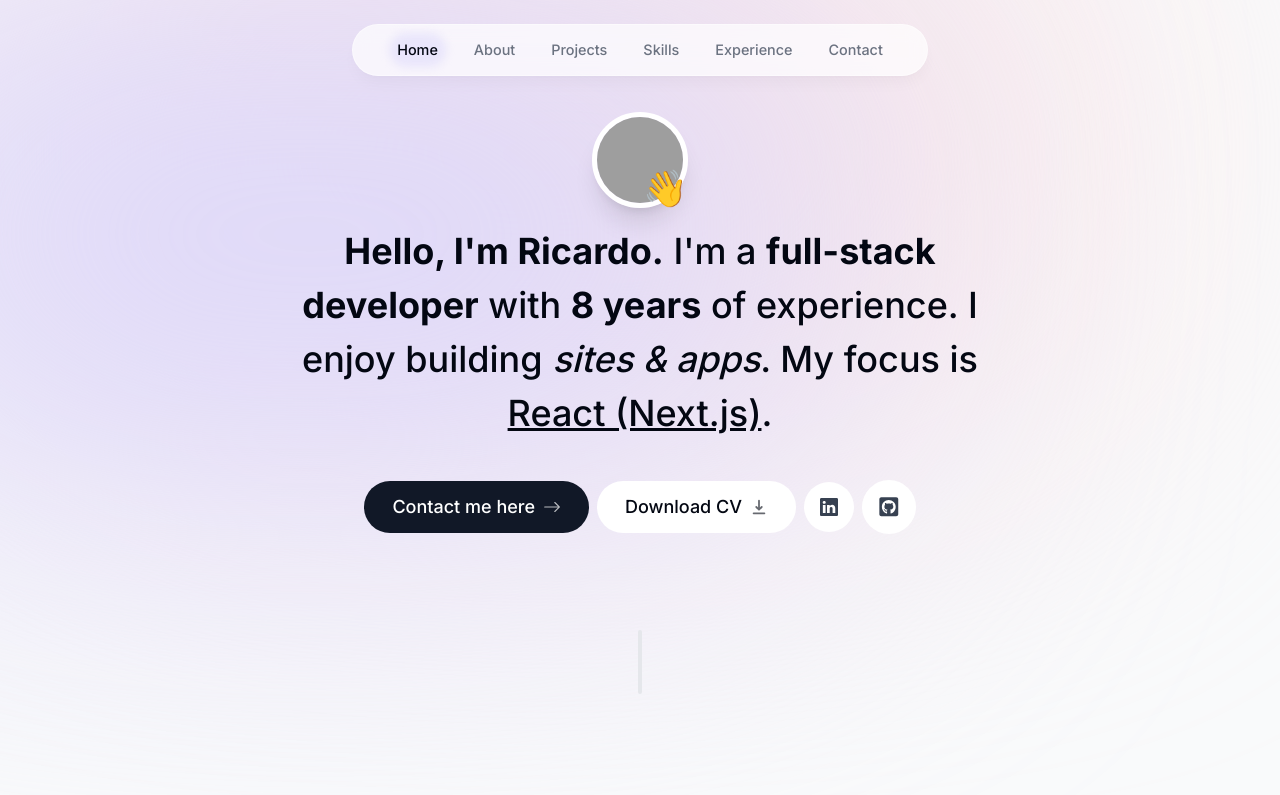
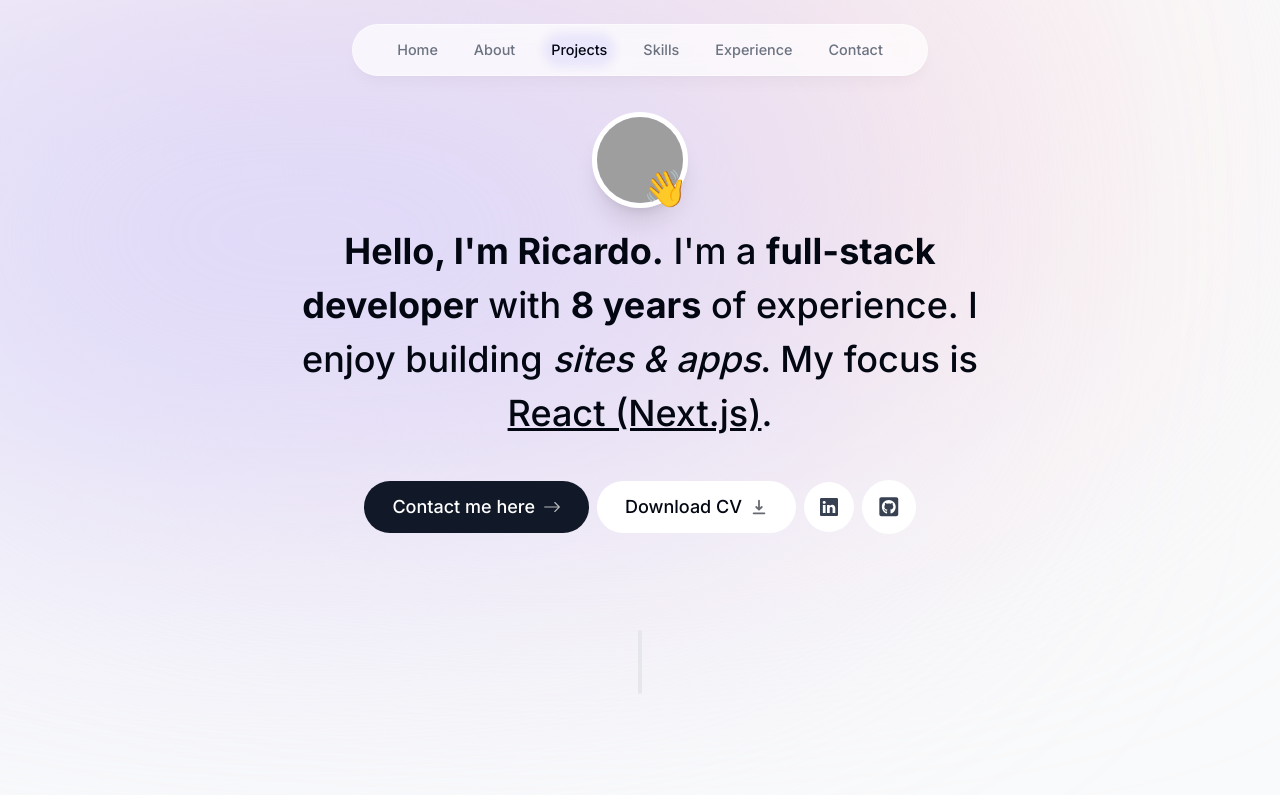
Before and after one commit to isamail-el-youssefi/Portfolio-NextJS-FramerMotion, a Next.js app: page / in a window 1280 px wide. Shown: the top 795 px of the page. Built offline with nearby package versions, Linux system fonts and the light colour scheme; grey boxes are pictures that could not be loaded.

Commit message:
using react intersection observer

```diff
--- a/components/about.tsx
+++ b/components/about.tsx
@@ -1,8 +1,26 @@
+"use client";
+
+import { useInView } from "react-intersection-observer";
 import SectionHeading from "./section-heading";
+import { useContext, useEffect } from "react";
+import { useActiveSectionContext } from "@/context/active-section-context";
 
 export default function About() {
+  const { ref, inView } = useInView();
+  const { setActiveSelection } = useActiveSectionContext();
+
+  useEffect(() => {
+    if (inView) {
+      setActiveSelection("About");
+    }
+  }, [inView, setActiveSelection]);
+
   return (
-    <section id="about" className="scroll-mt-28 mb-28 max-w-[45rem] text-center leading-8 sm:mb-40">
+    <section
+      ref={ref}
+      id="about"
+      className="scroll-mt-28 mb-28 max-w-[45rem] text-center leading-8 sm:mb-40"
+    >
       <SectionHeading>About me</SectionHeading>{" "}
       <p className="mb-3">
         After graduating with a degree in{" "}
--- a/components/header.tsx
+++ b/components/header.tsx
@@ -1,6 +1,9 @@
 "use client";
 
-import { activeSectionContext } from "@/context/active-section-context";
+import {
+  activeSectionContext,
+  useActiveSectionContext,
+} from "@/context/active-section-context";
 import { links } from "@/lib/data";
 import clsx from "clsx";
 import { motion } from "framer-motion";
@@ -8,7 +11,7 @@
 import { useContext } from "react";
 
 export default function Header() {
-  const context = useContext(activeSectionContext);
+  const { setActiveSelection, activeSelection } = useActiveSectionContext();
 
   return (
     <header className="z-[999] relative">
@@ -31,14 +34,14 @@
               <Link
                 className={clsx(
                   "flex w-full items-center justify-center px-3 sm:px-2 py-3 hover:text-gray-950 transition",
-                  { "text-gray-950": context?.activeSelection === link.name }
+                  { "text-gray-950": activeSelection === link.name }
                 )}
                 href={link.hash}
-                onClick={() => context?.setActiveSelection(link.name)}
+                onClick={() => setActiveSelection(link.name)}
               >
                 {link.name}
 
-                {link.name === context?.activeSelection && (
+                {link.name === activeSelection && (
                   <motion.span
                     layoutId="activeSelection"
                     transition={{ type: "spring", stiffness: 480, damping: 30 }}
--- a/components/projects.tsx
+++ b/components/projects.tsx
@@ -1,12 +1,26 @@
+"use client";
+
 import { projectsData } from "@/lib/data";
 import SectionHeading from "./section-heading";
-import React from "react";
-import Image from "next/image";
+import React, { useEffect } from "react";
 import { Project } from "./project";
+import { useInView } from "react-intersection-observer";
+import {
+  useActiveSectionContext,
+} from "@/context/active-section-context";
 
 export default function Projects() {
+  const { ref, inView } = useInView();
+  const { setActiveSelection } = useActiveSectionContext();
+
+  useEffect(() => {
+    if (inView) {
+      setActiveSelection("Projects");
+    }
+  }, [inView, setActiveSelection]);
+
   return (
-    <section id="projects" className="scroll-mt-28">
+    <section ref={ref} id="projects" className="scroll-mt-28">
       <SectionHeading>my projects</SectionHeading>
       <div>
         {projectsData.map((projects, i) => (
--- a/context/active-section-context.tsx
+++ b/context/active-section-context.tsx
@@ -1,7 +1,7 @@
-"use client"
+"use client";
 
 import { links } from "@/lib/data";
-import React, { createContext, useState } from "react";
+import React, { createContext, useContext, useState } from "react";
 
 // traditional way
 // type SectionName = "Home" | "About" | "Projects" | "Skills" | "Experience" | "Contact"
@@ -12,9 +12,8 @@
   activeSelection: SectionName;
   setActiveSelection: React.Dispatch<React.SetStateAction<SectionName>>;
 };
-export const activeSectionContext = createContext<ActiveSectionContextType | null>(
-  null
-);
+export const activeSectionContext =
+  createContext<ActiveSectionContextType | null>(null);
 
 export default function ActiveSectionContextProvider({
   children,
@@ -29,3 +28,13 @@
     </activeSectionContext.Provider>
   );
 }
+
+export function useActiveSectionContext() {
+  const context = useContext(activeSectionContext);
+  if (context === null) {
+    throw new Error(
+      "useActiveSection must be used within an ActiveSectionContextProvider"
+    );
+  }
+  return context;
+}
```
